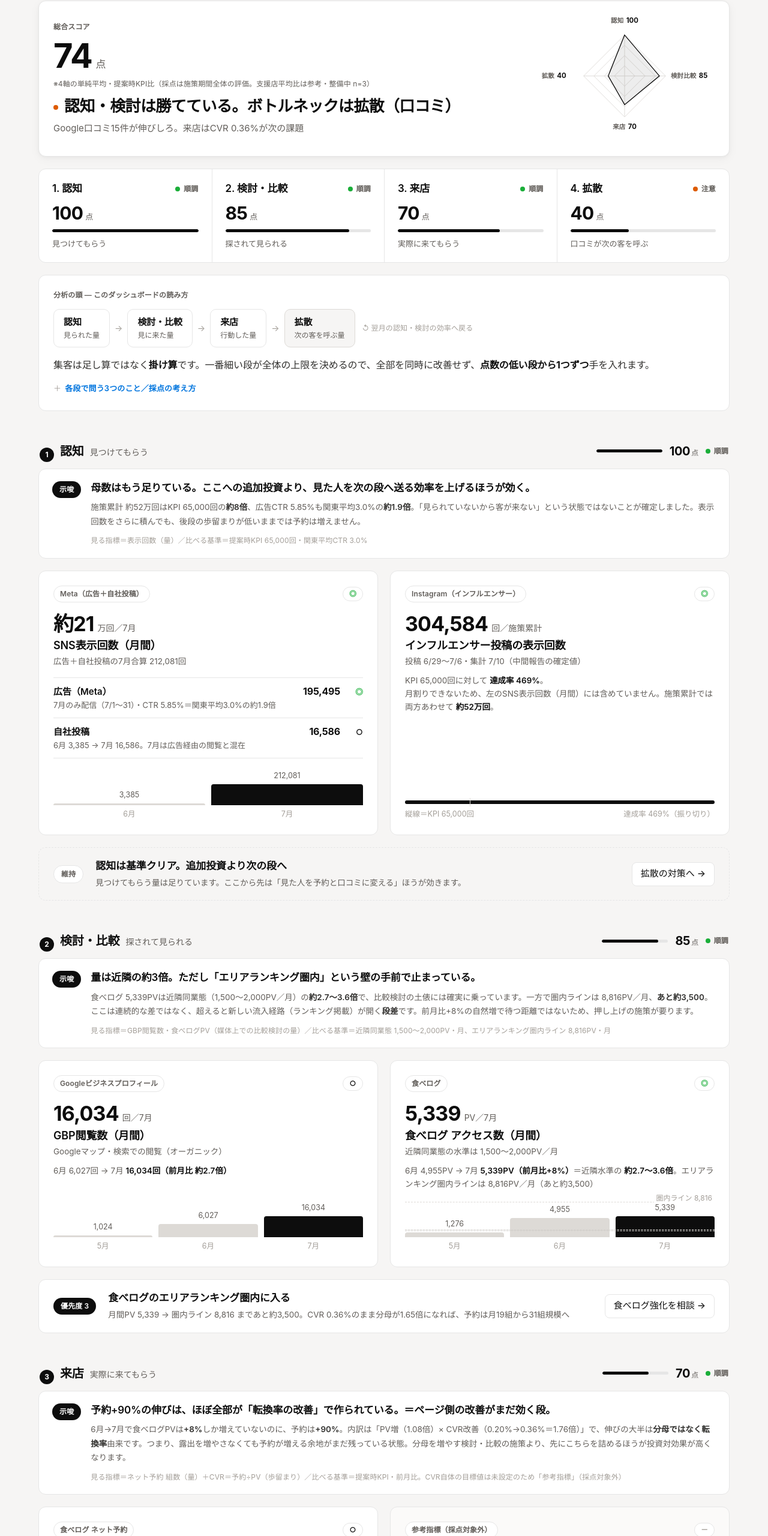
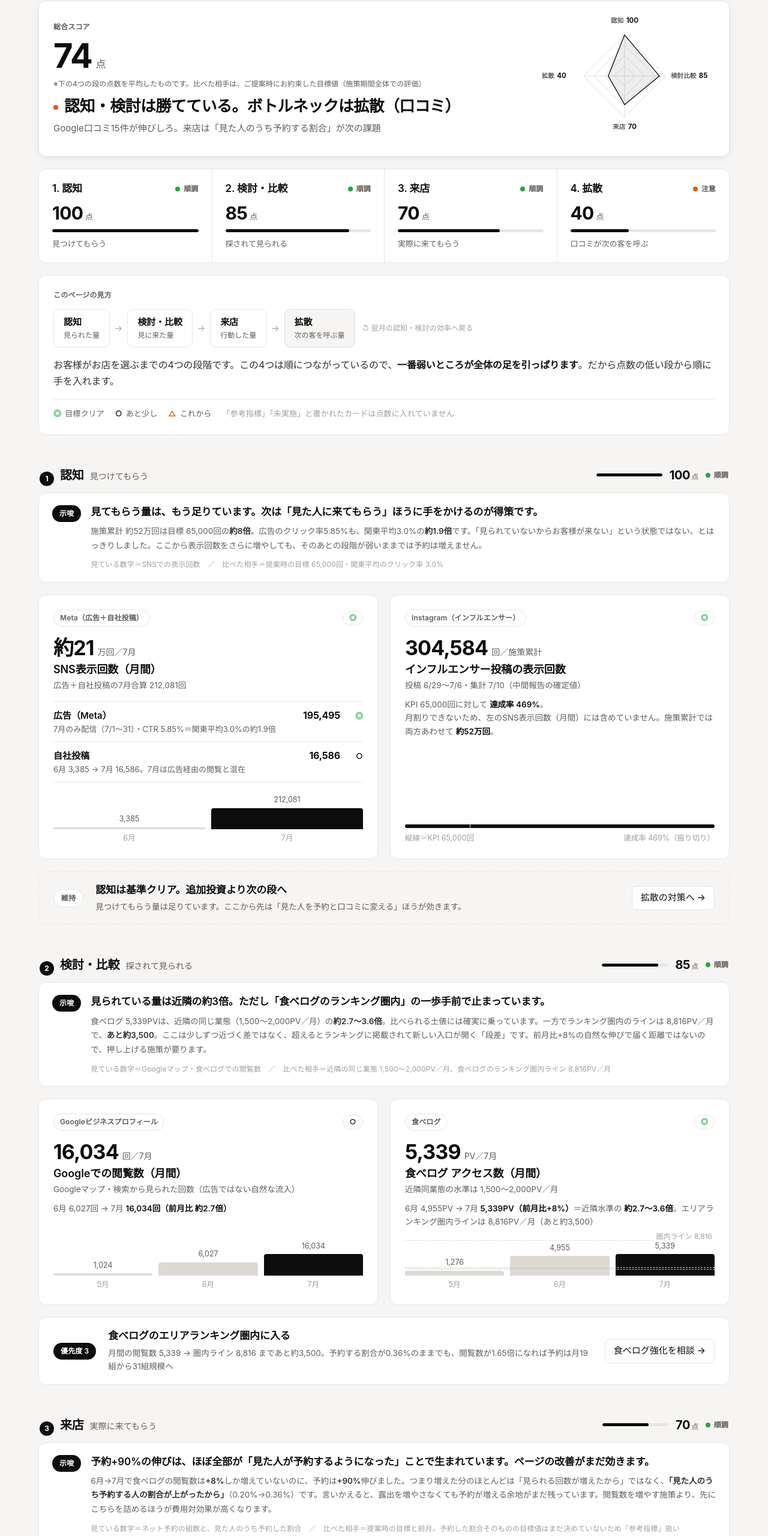
Before and after one commit to takehikosoel/kutikomi-bpo-demo, a plain HTML site: page summary-home-demo.html in a window 1280 px wide. Shown: the part 100-2660 px from the top of the page at 60% size. Drawn offline with Linux system fonts and the light colour scheme.

Commit message:
summary-home: 店舗オーナー向けに文言を平易化（内部向けの方法論を削除）
- 「分析の頭」カードを「このページの見方」に縮小。掛け算のファネル論・
  各段で問う3つのこと・採点の内部ルールを削除し、ファネル図＋平易な
  リード文＋◎○△の1行凡例のみ残した
- 用語の言い換え：CVR/予約転換率→「見た人のうち予約した割合」、
  GBP閲覧数→「Googleでの閲覧数」、歩留まり/転換率/分母→平易な表現、
  導線→「見せ方」「仕組み」、PV→「閲覧数」
- 各段の示唆の本文・「見ている数字／比べた相手」も同様に平易化
- ヒーローの根拠注記から未使用の「支援店平均比は参考・整備中 n=3」を削除

Co-Authored-By: Claude Opus 5 (1M context) <noreply@anthropic.com>

```diff
--- a/summary-home-demo.html
+++ b/summary-home-demo.html
@@ -80,16 +80,11 @@
     .funnel .loop{display:flex;align-items:center;font-size:12px;color:var(--faint);letter-spacing:.125px;padding-left:4px}
     .lg-lead{font-size:16px;line-height:1.7;color:var(--ink2);margin:16px 0 0;letter-spacing:-.125px}
     .lg-lead b{color:var(--ink);font-weight:700}
-    .fold{margin-top:14px;font-size:13.5px;color:var(--muted);line-height:1.75}
-    .fold summary{cursor:pointer;color:var(--blue);font-weight:600;font-size:13px;letter-spacing:.125px;list-style:none;display:inline-flex;align-items:center;gap:6px}
-    .fold summary::-webkit-details-marker{display:none}
-    .fold summary::before{content:"＋";font-weight:400;color:var(--faint)}
-    .fold[open] summary::before{content:"−"}
-    .fold .q{margin-top:14px;padding-left:0;list-style:none;counter-reset:q}
-    .fold .q li{position:relative;padding-left:30px;margin-top:10px;counter-increment:q}
-    .fold .q li::before{content:counter(q);position:absolute;left:0;top:1px;width:20px;height:20px;border-radius:9999px;border:1px solid var(--hairline);font-size:11px;font-weight:700;color:var(--muted);display:flex;align-items:center;justify-content:center}
-    .fold .q b{color:var(--ink);font-weight:600}
-    .fold .rule{margin-top:16px;padding-top:14px;border-top:1px solid var(--hairline)}
+    .lg-key{display:flex;align-items:center;gap:8px 18px;flex-wrap:wrap;margin:16px 0 0;padding-top:14px;border-top:1px solid var(--hairline);font-size:13px;color:var(--muted);letter-spacing:.125px}
+    .lg-key em{font-style:normal;display:inline-flex;align-items:center;gap:6px}
+    .lg-key i{font-style:normal;font-weight:600;font-size:13px}
+    .lg-key i.a{color:var(--green)}.lg-key i.b{color:var(--ink)}.lg-key i.c{color:var(--orange)}
+    .lg-key .sub{color:var(--faint)}
 
     /* 各段の示唆（結論を先に、根拠のカードはその下） */
     .read{border:1px solid var(--hairline);border-radius:12px;background:var(--surface);padding:18px 22px;margin-bottom:20px;display:grid;grid-template-columns:auto minmax(0,1fr);gap:16px;align-items:start}
@@ -262,8 +257,8 @@
         <div>
           <div class="lab">総合スコア</div>
           <div class="total">74<span>点</span></div>
-          <div class="basis">※4軸の単純平均・提案時KPI比（採点は施策期間全体の評価。支援店平均比は参考・整備中 n=3）</div>
-          <div class="msg"><span class="dot"></span><strong>認知・検討は勝てている。ボトルネックは拡散（口コミ）</strong><span class="current">Google口コミ15件が伸びしろ。来店はCVR 0.36%が次の課題</span></div>
+          <div class="basis">※下の4つの段の点数を平均したものです。比べた相手は、ご提案時にお約束した目標値（施策期間全体での評価）</div>
+          <div class="msg"><span class="dot"></span><strong>認知・検討は勝てている。ボトルネックは拡散（口コミ）</strong><span class="current">Google口コミ15件が伸びしろ。来店は「見た人のうち予約する割合」が次の課題</span></div>
         </div>
         <svg viewBox="0 0 320 240" width="300" style="width:100%;max-width:280px;height:auto;justify-self:center" role="img" aria-label="4軸スコアのレーダーチャート：認知100点・検討比較85点・来店70点・拡散40点">
           <g fill="none" stroke="var(--hairline-2)" stroke-width="1">
@@ -317,7 +312,7 @@
 
     <!-- 分析の頭：何をどう読んで示唆にするか -->
     <section class="card span12 logic">
-      <div class="lg-h">分析の頭 — このダッシュボードの読み方</div>
+      <div class="lg-h">このページの見方</div>
       <div class="funnel">
         <span class="fn">認知<small>見られた量</small></span>
         <span class="ar">→</span>
@@ -328,20 +323,13 @@
         <span class="fn hot">拡散<small>次の客を呼ぶ量</small></span>
         <span class="loop">↺ 翌月の認知・検討の効率へ戻る</span>
       </div>
-      <p class="lg-lead">集客は足し算ではなく<b>掛け算</b>です。一番細い段が全体の上限を決めるので、全部を同時に改善せず、<b>点数の低い段から1つずつ</b>手を入れます。</p>
-      <details class="fold">
-        <summary>各段で問う3つのこと／採点の考え方</summary>
-        <ol class="q">
-          <li><b>量は足りているか</b>（絶対値 × 基準）— 提案時KPI・近隣同業態の水準・ランキング圏内ラインと比べます。比較対象のない数字は「多い／少ない」を判断できません。</li>
-          <li><b>次の段への歩留まりは落ちていないか</b>（転換率）— 前段の分母のうち何%が次段へ進んだか。量が増えても歩留まりが下がっていれば、実売上は伸びません。</li>
-          <li><b>それは施策で動かせるか</b>（可動域）— 動かせるものだけを対策に落とします。動かせないものは「参考指標」として観測に留めます。</li>
-        </ol>
-        <div class="rule">
-          <b>採点</b>：◎＝基準クリア（100点）／○＝成長中・基準に近い（70点）／△＝未達・データ不足（40点）。軸の点数＝配下施策の平均、総合点＝4軸の平均、比較基準＝提案時KPI比。<br>
-          <b>採点しないもの</b>：基準が未整備の「参考指標」と、実施していない「未実施」は点数に含めません（実施していない施策は「－（未実施）」で表示。店舗ごとに実施内容が違っても同じ様式で比べられます）。数字を良く見せるために基準を後付けしない、という運用ルールです。<br>
-          <b>拡散だけ性質が違う</b>：認知〜来店は「今月の集客」ですが、拡散（口コミ）は<b>翌月以降の認知と検討の効率を上げる資産</b>です。効果が遅れて出るぶん、点数が低いときは最優先で着手します。
-        </div>
-      </details>
+      <p class="lg-lead">お客様がお店を選ぶまでの4つの段階です。この4つは順につながっているので、<b>一番弱いところが全体の足を引っぱります</b>。だから点数の低い段から順に手を入れます。</p>
+      <p class="lg-key">
+        <em><i class="a">◎</i> 目標クリア</em>
+        <em><i class="b">○</i> あと少し</em>
+        <em><i class="c">△</i> これから</em>
+        <span class="sub">「参考指標」「未実施」と書かれたカードは点数に入れていません</span>
+      </p>
     </section>
 
     <!-- ===== 1. 認知 ===== -->
@@ -353,9 +341,9 @@
       <div class="read">
         <span class="tag">示唆</span>
         <div>
-          <div class="lead">母数はもう足りている。ここへの追加投資より、見た人を次の段へ送る効率を上げるほうが効く。</div>
-          <div class="body">施策累計 約52万回はKPI 65,000回の<b>約8倍</b>、広告CTR 5.85%も関東平均3.0%の<b>約1.9倍</b>。「見られていないから客が来ない」という状態ではないことが確定しました。表示回数をさらに積んでも、後段の歩留まりが低いままでは予約は増えません。</div>
-          <div class="meta">見る指標＝表示回数（量）／比べる基準＝提案時KPI 65,000回・関東平均CTR 3.0%</div>
+          <div class="lead">見てもらう量は、もう足りています。次は「見た人に来てもらう」ほうに手をかけるのが得策です。</div>
+          <div class="body">施策累計 約52万回は目標 65,000回の<b>約8倍</b>。広告のクリック率5.85%も、関東平均3.0%の<b>約1.9倍</b>です。「見られていないからお客様が来ない」という状態ではない、とはっきりしました。ここから表示回数をさらに増やしても、そのあとの段階が弱いままでは予約は増えません。</div>
+          <div class="meta">見ている数字＝SNSでの表示回数　／　比べた相手＝提案時の目標 65,000回・関東平均のクリック率 3.0%</div>
         </div>
       </div>
       <div class="stage-cards">
@@ -408,9 +396,9 @@
       <div class="read">
         <span class="tag">示唆</span>
         <div>
-          <div class="lead">量は近隣の約3倍。ただし「エリアランキング圏内」という壁の手前で止まっている。</div>
-          <div class="body">食べログ 5,339PVは近隣同業態（1,500〜2,000PV／月）の<b>約2.7〜3.6倍</b>で、比較検討の土俵には確実に乗っています。一方で圏内ラインは 8,816PV／月、<b>あと約3,500</b>。ここは連続的な差ではなく、超えると新しい流入経路（ランキング掲載）が開く<b>段差</b>です。前月比+8%の自然増で待つ距離ではないため、押し上げの施策が要ります。</div>
-          <div class="meta">見る指標＝GBP閲覧数・食べログPV（媒体上での比較検討の量）／比べる基準＝近隣同業態 1,500〜2,000PV・月、エリアランキング圏内ライン 8,816PV・月</div>
+          <div class="lead">見られている量は近隣の約3倍。ただし「食べログのランキング圏内」の一歩手前で止まっています。</div>
+          <div class="body">食べログ 5,339PVは、近隣の同じ業態（1,500〜2,000PV／月）の<b>約2.7〜3.6倍</b>。比べられる土俵には確実に乗っています。一方でランキング圏内のラインは 8,816PV／月で、<b>あと約3,500</b>。ここは少しずつ近づく差ではなく、超えるとランキングに掲載されて新しい入口が開く「段差」です。前月比+8%の自然な伸びで届く距離ではないので、押し上げる施策が要ります。</div>
+          <div class="meta">見ている数字＝Googleマップ・食べログでの閲覧数　／　比べた相手＝近隣の同じ業態 1,500〜2,000PV／月、食べログのランキング圏内ライン 8,816PV／月</div>
         </div>
       </div>
       <div class="stage-cards">
@@ -418,7 +406,7 @@
         <article class="card kpi">
           <div class="kpi-h"><span class="src">Googleビジネスプロフィール</span><span class="grade b">○</span></div>
           <div class="v" id="gbp-value">16,034<small>回／7月</small></div>
-          <div class="l">GBP閲覧数（月間）<small>Googleマップ・検索での閲覧（オーガニック）</small></div>
+          <div class="l">Googleでの閲覧数（月間）<small>Googleマップ・検索から見られた回数（広告ではない自然な流入）</small></div>
           <div class="n" id="gbp-note">6月 6,027回 → 7月 <b>16,034回（前月比 約2.7倍）</b></div>
           <div class="viz">
             <div class="mini">
@@ -452,7 +440,7 @@
         <span class="pri">優先度 3</span>
         <div>
           <div class="action-title">食べログのエリアランキング圏内に入る</div>
-          <div class="hole" id="action-ranking">月間PV 5,339 → 圏内ライン 8,816 まであと約3,500。CVR 0.36%のまま分母が1.65倍になれば、予約は月19組から31組規模へ</div>
+          <div class="hole" id="action-ranking">月間の閲覧数 5,339 → 圏内ライン 8,816 まであと約3,500。予約する割合が0.36%のままでも、閲覧数が1.65倍になれば予約は月19組から31組規模へ</div>
         </div>
         <div class="btns"><a class="btn" href="tenpo-os-demo/index.html#bitei">食べログ強化を相談 →</a></div>
       </article>
@@ -467,9 +455,9 @@
       <div class="read">
         <span class="tag">示唆</span>
         <div>
-          <div class="lead">予約+90%の伸びは、ほぼ全部が「転換率の改善」で作られている。＝ページ側の改善がまだ効く段。</div>
-          <div class="body">6月→7月で食べログPVは<b>+8%</b>しか増えていないのに、予約は<b>+90%</b>。内訳は「PV増（1.08倍）× CVR改善（0.20%→0.36%＝1.76倍）」で、伸びの大半は<b>分母ではなく転換率</b>由来です。つまり、露出を増やさなくても予約が増える余地がまだ残っている状態。分母を増やす検討・比較の施策より、先にこちらを詰めるほうが投資対効果が高くなります。</div>
-          <div class="meta">見る指標＝ネット予約 組数（量）＋CVR＝予約÷PV（歩留まり）／比べる基準＝提案時KPI・前月比。CVR自体の目標値は未設定のため「参考指標」（採点対象外）</div>
+          <div class="lead">予約+90%の伸びは、ほぼ全部が「見た人が予約するようになった」ことで生まれています。ページの改善がまだ効きます。</div>
+          <div class="body">6月→7月で食べログの閲覧数は<b>+8%</b>しか増えていないのに、予約は<b>+90%</b>伸びました。つまり増えた分のほとんどは「見られる回数が増えたから」ではなく、<b>「見た人のうち予約する人の割合が上がったから」</b>（0.20%→0.36%）です。言いかえると、露出を増やさなくても予約が増える余地がまだ残っています。閲覧数を増やす施策より、先にこちらを詰めるほうが費用対効果が高くなります。</div>
+          <div class="meta">見ている数字＝ネット予約の組数と、見た人のうち予約した割合　／　比べた相手＝提案時の目標と前月。予約した割合そのものの目標値はまだ決めていないため「参考指標」扱い</div>
         </div>
       </div>
       <div class="stage-cards">
@@ -491,8 +479,8 @@
         <article class="card kpi na">
           <div class="kpi-h"><span class="src">参考指標（採点対象外）</span><span class="grade na">－</span></div>
           <div class="v" id="cvr-value">0.36<small>%／7月</small></div>
-          <div class="l">CVR（予約転換率）<small>ネット予約組数 ÷ 食べログPV</small></div>
-          <div class="n" id="cvr-note">6月 0.20% → 7月 <b>0.36%（+0.16pt）</b>。7月は 19組 ÷ 5,339PV。<br>見られた回数のうち、予約まで進んだ割合です。ここが上がると同じPVで予約が増えます。</div>
+          <div class="l">見た人のうち予約した割合<small>ネット予約の組数 ÷ 食べログの閲覧数（CVR）</small></div>
+          <div class="n" id="cvr-note">6月 0.20% → 7月 <b>0.36%（+0.16pt）</b>。7月は 19組 ÷ 5,339PV。<br>見てもらえた回数のうち、予約まで進んだ割合です。ここが上がると、閲覧数が同じでも予約が増えます。</div>
           <div class="viz">
             <div class="mini">
               <div class="col" data-chart-month="06"><em>0.20%</em><i style="height:56%"></i></div>
@@ -506,8 +494,8 @@
       <article class="action">
         <span class="pri">優先度 2</span>
         <div>
-          <div class="action-title">CVR（予約転換率）を上げる</div>
-          <div class="hole" id="action-cvr">現在0.36%。写真・プラン・予約ボタンの導線を見直し、見られた5,339PVから取りこぼしている予約を拾います</div>
+          <div class="action-title">見た人が予約する割合を上げる</div>
+          <div class="hole" id="action-cvr">現在0.36%。写真・プラン・予約ボタンの見せ方を見直して、見てもらえた5,339回の閲覧から取りこぼしている予約を拾います</div>
         </div>
         <div class="btns"><a class="btn" href="pace-home-demo.html">来店の詳細（ペース表）→</a></div>
       </article>
@@ -522,9 +510,9 @@
       <div class="read warn">
         <span class="tag">示唆</span>
         <div>
-          <div class="lead">「質は良いが、量が足りない」状態。伸ばすべきは評価（★）ではなく件数。</div>
-          <div class="body">★4.4はすでに高く、ここを上げにいっても動く幅はわずかです。問題は<b>15件という件数</b>で、比較検討の場面で「実績が読めない」量にとどまっています。しかも件数は放置では増えません（投稿を促す導線が未実施）。<b>4段のうち唯一、仕組みを入れれば確実に動く段</b>であり、増えた口コミは翌月以降の認知・検討の効率にも跳ね返るため、優先度1に置いています。</div>
-          <div class="meta">見る指標＝Google口コミの件数（量）と評価（質）／比べる基準＝件数の目標値が未設定のため△（データ不足）。基準の整備自体が次の課題</div>
+          <div class="lead">「評価は良いが、件数が足りない」状態です。上げるべきは★の数ではなく、口コミの件数。</div>
+          <div class="body">★4.4はすでに高く、ここを上げにいっても動く幅はわずかです。問題は<b>15件という件数</b>のほうで、他店と見比べられたときに「実際どうなのか分からない」と思われてしまう量です。しかも件数は、放っておいても増えません（投稿をお願いする仕組みがまだありません）。<b>4つの段のうち唯一、仕組みを入れれば確実に動くところ</b>で、増えた口コミは翌月以降「見つけてもらう・選ばれる」にも効いてくるため、優先度1に置いています。</div>
+          <div class="meta">見ている数字＝Google口コミの件数と評価　／　比べた相手＝件数の目標値をまだ決めていないため「これから（△）」の判定</div>
         </div>
       </div>
       <div class="stage-cards">
@@ -543,8 +531,8 @@
         <article class="card kpi na">
           <div class="kpi-h"><span class="src">未実施</span><span class="grade na">－</span></div>
           <div class="v">－<small>（未実施）</small></div>
-          <div class="l">口コミ獲得の仕組み（QRアンケート）<small>来店客に投稿を促す導線</small></div>
-          <div class="n">卓上QR・会計時アンケートなどの導線が未設置です。実施すると口コミ件数が積み上がり、<b>拡散の点数が上がります</b>。</div>
+          <div class="l">口コミ獲得の仕組み（QRアンケート）<small>ご来店のお客様に投稿をお願いする仕組み</small></div>
+          <div class="n">卓上QR・お会計時のアンケートなど、投稿をお願いする仕組みがまだありません。実施すると口コミ件数が積み上がり、<b>拡散の点数が上がります</b>。</div>
           <div class="viz">
             <div class="bar-track empty"></div>
             <div class="vizlab"><span>未実施のため採点対象外</span><span></span></div>
@@ -581,9 +569,9 @@
         "visit-value": "10<small>組／27名（6月）</small>",
         "visit-note": "ネット予約の受付開始後 初月実績（食べログ掲載開始 5/15）",
         "cvr-value": "0.20<small>%／6月</small>",
-        "cvr-note": "6月は 10組 ÷ 4,955PV ＝ <b>0.20%</b>（受付開始初月）。<br>見られた回数のうち、予約まで進んだ割合です。ここが上がると同じPVで予約が増えます。",
-        "action-cvr": "現在0.20%。写真・プラン・予約ボタンの導線を見直し、見られた4,955PVから取りこぼしている予約を拾います",
-        "action-ranking": "月間PV 4,955 → 圏内ライン 8,816 まであと約3,900。CVR 0.20%のまま分母が1.78倍になれば、予約は月10組から18組規模へ"
+        "cvr-note": "6月は 10組 ÷ 4,955PV ＝ <b>0.20%</b>（受付開始初月）。<br>見てもらえた回数のうち、予約まで進んだ割合です。ここが上がると、閲覧数が同じでも予約が増えます。",
+        "action-cvr": "現在0.20%。写真・プラン・予約ボタンの見せ方を見直して、見てもらえた4,955回の閲覧から取りこぼしている予約を拾います",
+        "action-ranking": "月間の閲覧数 4,955 → 圏内ライン 8,816 まであと約3,900。予約する割合が0.20%のままでも、閲覧数が1.78倍になれば予約は月10組から18組規模へ"
       },
       "07": {
         "awareness-value": "約21<small>万回／7月</small>",
@@ -601,9 +589,9 @@
         "visit-value": "19<small>組／75名（7月）</small>",
         "visit-note": "6月 10組27名 → 7月 <b>19組75名（+90%）</b>。施策期間累計 29組102名",
         "cvr-value": "0.36<small>%／7月</small>",
-        "cvr-note": "6月 0.20% → 7月 <b>0.36%（+0.16pt）</b>。7月は 19組 ÷ 5,339PV。<br>見られた回数のうち、予約まで進んだ割合です。ここが上がると同じPVで予約が増えます。",
-        "action-cvr": "現在0.36%。写真・プラン・予約ボタンの導線を見直し、見られた5,339PVから取りこぼしている予約を拾います",
-        "action-ranking": "月間PV 5,339 → 圏内ライン 8,816 まであと約3,500。CVR 0.36%のまま分母が1.65倍になれば、予約は月19組から31組規模へ"
+        "cvr-note": "6月 0.20% → 7月 <b>0.36%（+0.16pt）</b>。7月は 19組 ÷ 5,339PV。<br>見てもらえた回数のうち、予約まで進んだ割合です。ここが上がると、閲覧数が同じでも予約が増えます。",
+        "action-cvr": "現在0.36%。写真・プラン・予約ボタンの見せ方を見直して、見てもらえた5,339回の閲覧から取りこぼしている予約を拾います",
+        "action-ranking": "月間の閲覧数 5,339 → 圏内ライン 8,816 まであと約3,500。予約する割合が0.36%のままでも、閲覧数が1.65倍になれば予約は月19組から31組規模へ"
       }
     };
 
```
